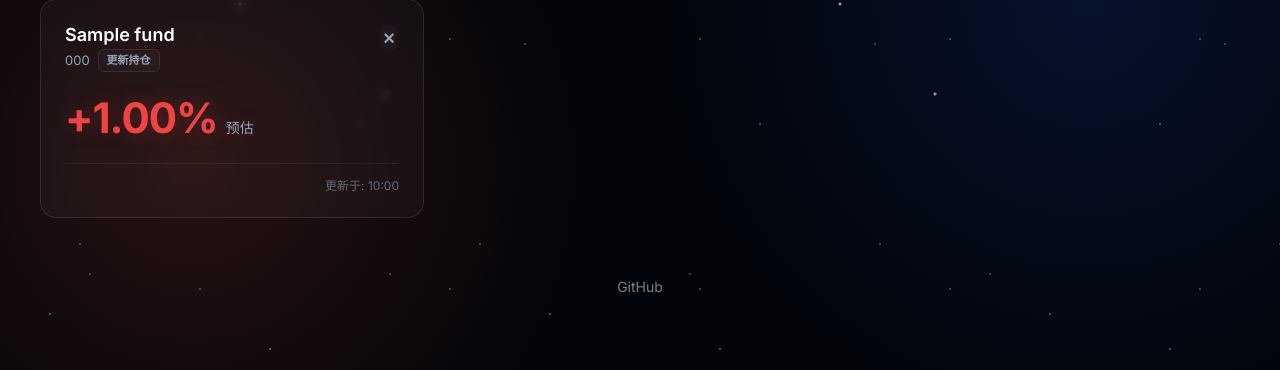
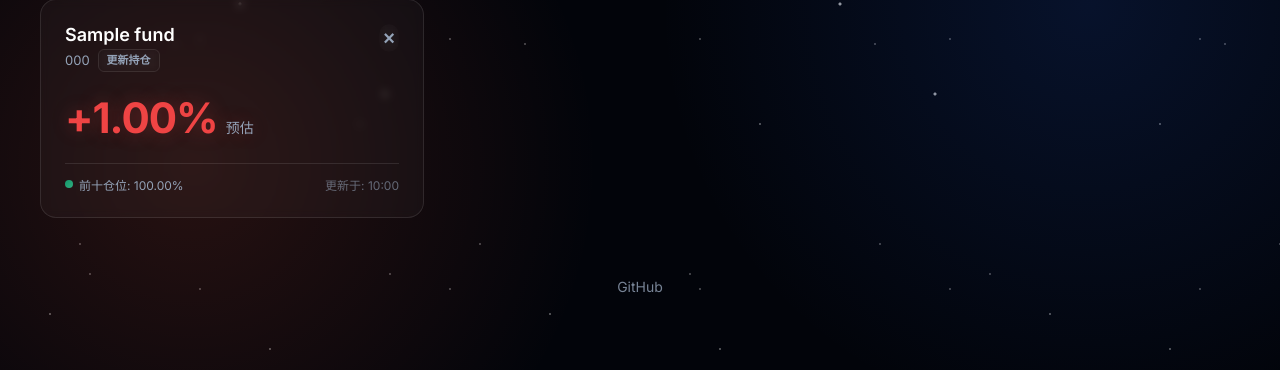
Before and after one commit to 253506088/alpha_weights, a Flask app: page / in a window 1280 px wide. Shown: the part 236-606 px from the top of the page. Run offline with Flask 3, Linux system fonts and the light colour scheme; tables that the repository leaves empty hold one stand-in row (values such as "Sample post").

Commit message:
前十仓位展示

```diff
--- a/app.py
+++ b/app.py
@@ -173,14 +173,16 @@ def get_fund_list():
             # 检查是否过期，例如如果是昨天的，今天开盘前显示0？
             # 暂时简单处理：如果是今天的数据才显示？或者一直显示最新一条
             # 需求通常希望看到最新的有效状态。如果过了一夜，可能希望看到昨收盘？
-            # 既然有 update_time，前端自己判断
+            # 计算前十持仓总占比
+            total_ratio = sum([h.ratio for h in f.holdings])
 
             result.append({
                 'id': f.id,
                 'code': f.code,
                 'name': f.name,
                 'est_change': est_change,
-                'update_time': last_time
+                'update_time': last_time,
+                'total_ratio': total_ratio
             })
         return jsonify({'success': True, 'data': result})
     finally:
--- a/templates/index.html
+++ b/templates/index.html
@@ -242,15 +242,7 @@
             color: var(--gray) !important;
         }
 
-        .time {
-            font-size: 12px;
-            color: var(--text-sub);
-            margin-top: 20px;
-            text-align: right;
-            border-top: 1px solid var(--border-color);
-            padding-top: 12px;
-            opacity: 0.6;
-        }
+
 
         /* Modal Styles */
         .modal-overlay {
@@ -437,6 +429,39 @@
             color: white;
             opacity: 1;
         }
+
+        .card-footer {
+            display: flex;
+            justify-content: space-between;
+            align-items: center;
+            margin-top: 20px;
+            border-top: 1px solid var(--border-color);
+            padding-top: 12px;
+        }
+
+        .total-ratio {
+            font-size: 12px;
+            color: var(--text-sub);
+            display: flex;
+            align-items: center;
+        }
+
+        .total-ratio::before {
+            content: '';
+            display: inline-block;
+            width: 8px;
+            height: 8px;
+            background: linear-gradient(135deg, #10b981 0%, #34d399 100%);
+            border-radius: 50%;
+            margin-right: 6px;
+            opacity: 0.8;
+        }
+
+        .time {
+            font-size: 12px;
+            color: var(--text-sub);
+            opacity: 0.6;
+        }
     </style>
 </head>
 
@@ -502,7 +527,12 @@
                     [[ formatNumber(fund.est_change) ]]%
                     <small>预估</small>
                 </div>
-                <div class="time">更新于: [[ fund.update_time || '--:--' ]]</div>
+                <div class="card-footer">
+                    <div class="total-ratio" title="前十持仓占比">
+                        前十仓位: [[ fund.total_ratio ? (fund.total_ratio * 100).toFixed(2) : '--' ]]%
+                    </div>
+                    <div class="time">更新于: [[ fund.update_time || '--:--' ]]</div>
+                </div>
             </div>
         </div>
 
```
